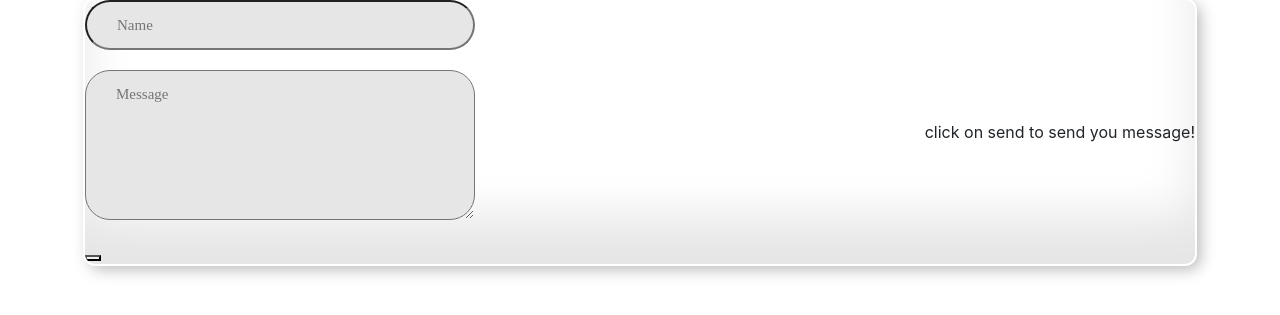
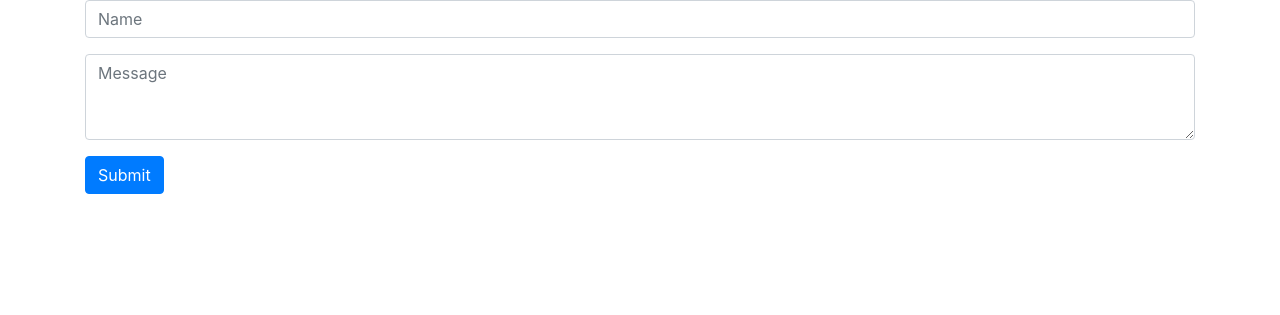
Before and after one commit to navPersia/Linux_docker_php, a PHP site: page / in a window 1280 px wide. Shown: the part 56-371 px from the top of the page. Run offline with PHP 8.4, Linux system fonts and the light colour scheme.

Commit message:
Navid
0.35

```diff
--- a/www/assets/css/index.css
+++ /dev/null
@@ -1,80 +0,0 @@
-.container-contact1 {
-    background: #fff;
-    border-radius: 10px;
-    overflow: hidden;
-    display: -webkit-box;
-    display: -webkit-flex;
-    display: -moz-box;
-    display: -ms-flexbox;
-    display: flex;
-    flex-wrap: wrap;
-    justify-content: space-between;
-    align-items: center;
-    box-shadow: inset 0 -3em 3em rgba(0,0,0,0.1),
-    0 0  0 2px rgb(255,255,255),
-    0.3em 0.3em 1em rgba(0,0,0,0.3);
-
-    /*padding: 90px 130px 88px 148px;*/
-}
-.contact1-form {
-    width: 390px;
-}
-
-.contact1-form-title {
-    display: block;
-    font-family: Montserrat-ExtraBold;
-    font-size: 24px;
-    color: #333333;
-    line-height: 1.2;
-    text-align: center;
-    padding-bottom: 44px;
-}
-
-input.input1 {
-    height: 50px;
-    border-radius: 25px;
-    padding: 0 30px;
-}
-input.input1 + .shadow-input1 {
-    border-radius: 25px;
-}
-
-textarea.input1 {
-    min-height: 150px;
-    border-radius: 25px;
-    padding: 12px 30px;
-}
-textarea.input1 + .shadow-input1 {
-    border-radius: 25px;
-}
-
-/*---------------------------------------------*/
-.wrap-input1 {
-    position: relative;
-    width: 100%;
-    z-index: 1;
-    margin-bottom: 20px;
-}
-
-.input1 {
-    display: block;
-    width: 100%;
-    background: #e6e6e6;
-    font-family: Montserrat-Bold;
-    font-size: 15px;
-    line-height: 1.5;
-    color: #666666;
-}
-
-.shadow-input1 {
-    content: '';
-    display: block;
-    position: absolute;
-    bottom: 0;
-    left: 0;
-    z-index: -1;
-    width: 100%;
-    height: 100%;
-    box-shadow: 0px 0px 0px 0px;
-    color: rgba(87,184,70, 0.5);
-}
--- a/www/index.php
+++ b/www/index.php
@@ -30,25 +30,20 @@
             </div>
         </div>
     </nav>
-
     <!-- Page Content -->
     <div class="container">
-        <div class="container-contact1">
-            <form id="myForm" class="contact1-form validate-form" action="/insert.php" method="post">
-                <div class="wrap-input1 validate-input" data-validate = "Valid email is required: ex@abc.xyz">
-                    <input class="input1" type="text" name="name" placeholder="Name">
-                    <span class="shadow-input1"></span>
-                </div>
+        <form id="myForm" action="/insert.php" method="post">
+            <div class="form-group" data-validate = "Valid email is required: ex@abc.xyz">
+                <input class="form-control" type="text" name="name" placeholder="Name">
+            </div>
 
-                <div class="wrap-input1 validate-input" data-validate = "Message is required">
-                    <textarea class="input1" name="body" placeholder="Message"></textarea>
-                    <span class="shadow-input1"></span>
-                </div>
+            <div class="form-group" data-validate = "Message is required">
+                <textarea class="form-control" name="body" placeholder="Message" rows="3"></textarea>
+                <span class="shadow-input1"></span>
+            </div>
 
-                <button class="contact1-form-btn" type="submit" id="save" value="send"></button>
-            </form>
-            <span id="result">click on send to send you message!</span>
-        </div>
+            <button type="submit" class="btn btn-primary">Submit</button>
+        </form>
     </div>
     <!-- /.container -->
     </body>
```
